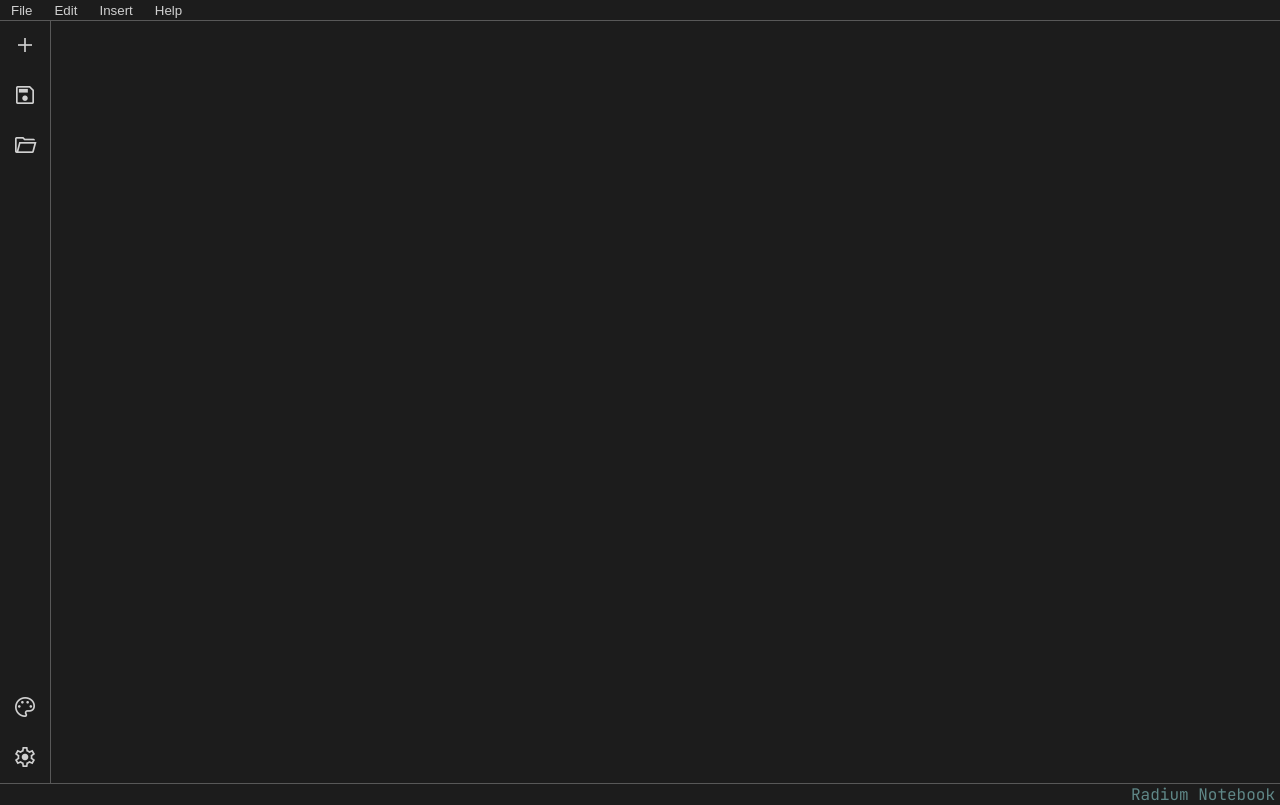
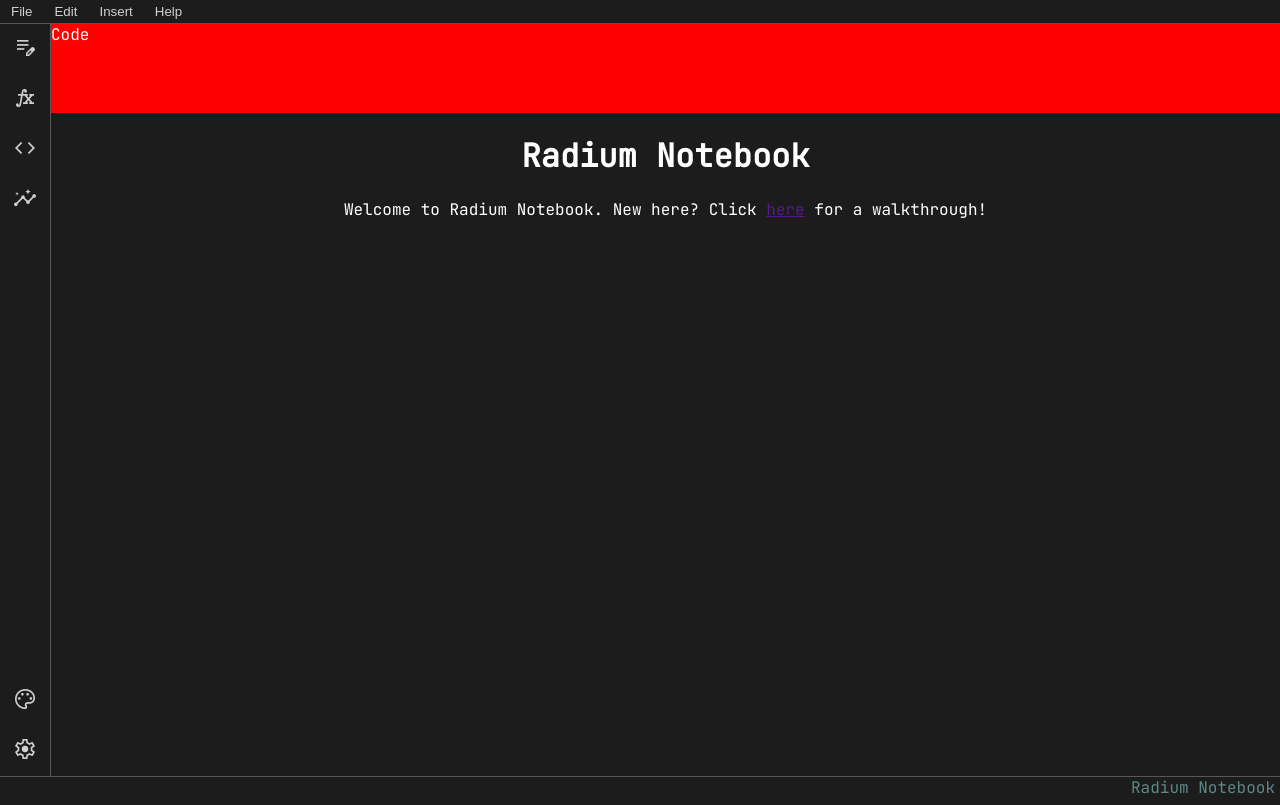
Before and after one commit to PatchedConic/Radium, an Electron app: page index.html in a window 1280 px wide. Drawn offline with nearby package versions, Linux system fonts and the light colour scheme.

Commit message:
Began setting up Electron framework

```diff
--- a/index.html
+++ b/index.html
@@ -35,21 +35,27 @@
                     <div class="file_button_group">
                         <button class="action_button">
                             <span class="material-symbols-outlined">
-                                add
+                                edit_note
                             </span>
-                            <span class="tooltip">New notebook</span>
+                            <span class="tooltip">Text cell</span>
                         </button>
                         <button class="action_button">
                             <span class="material-symbols-outlined">
-                                save
+                                function
                             </span>
-                            <span class="tooltip">Save notebook</span>
+                            <span class="tooltip">Math cell</span>
                         </button>
                         <button class="action_button">
                             <span class="material-symbols-outlined">
-                                folder_open
+                                code
                             </span>
-                            <span class="tooltip">Open notebook</span>
+                            <span class="tooltip">Code cell</span>
+                        </button>
+                        <button class="action_button">
+                            <span class="material-symbols-outlined">
+                                insights
+                            </span>
+                            <span class="tooltip">Plot</span>
                         </button>
                     </div>
                     <div class="config_button_group">
@@ -68,8 +74,15 @@
                     </div>
                 </div>
                 <div class="document_window">
-                    <div class="ribbon"></div>
-                    <div class="document"></div>
+                    <div class="ribbon" id="text">Text</div>
+                    <div class="ribbon" id="math">Math</div>
+                    <div class="ribbon" id="graph">Graph</div>
+                    <div class="ribbon" id="code">Code</div>
+                    <div class="doc">
+                        <h1>Radium Notebook</h1>
+                        Welcome to Radium Notebook.
+                        New here? Click <a href="">here</a> for a walkthrough!
+                    </div>
                 </div>
             </div>
         </div>
--- /dev/null
+++ b/main.js
@@ -0,0 +1 @@
+console.log("Hello world")
--- /dev/null
+++ b/other.js
@@ -0,0 +1 @@
+console.log("Hello other world")
--- a/style.css
+++ b/style.css
@@ -23,7 +23,7 @@ body {
     margin: 0px;
     border: #585858 solid;
     border-width: 0px 0px 1px 0px;
-    height: 2.5%;
+    height: 25px;
 }
 
 .title_bar_button {
@@ -40,7 +40,7 @@ body {
 .window {
     display: flex;
     flex-direction: row;
-    height: 95.5%;
+    height: 100%;
 }
 
 .action_bar {
@@ -85,10 +85,10 @@ body {
     color: #5f8787;
 }
 .status_line {
+    height: 25px;
     display: flex;
     background-color: #1c1c1c;
     color: #5f8787;
-    height: 2%;
     padding-left: 5px;
     padding-right: 5px;
     justify-content: right;
@@ -115,3 +115,39 @@ body {
     visibility: visible;
     transition-delay: 1s;
 }
+
+.doc_window {
+    display: flex;
+    flex-direction: row;
+    width: 100%
+}
+
+.document_window {
+    display: flex;
+    color: white;
+    flex-direction: column;
+    width: 100%;
+    height: 100%;
+}
+
+.doc {
+    text-align: center;
+    height: 100%;
+    justify-content: center;
+}
+.ribbon {
+    background-color: red;
+    height: 100px;
+}
+
+#text {
+    display: none;
+}
+
+#math {
+    display: none;
+}
+
+#graph {
+    display: none;
+}
```
Also changed, not shown: package.json (added, +24 -0 lines), 1 other file.
